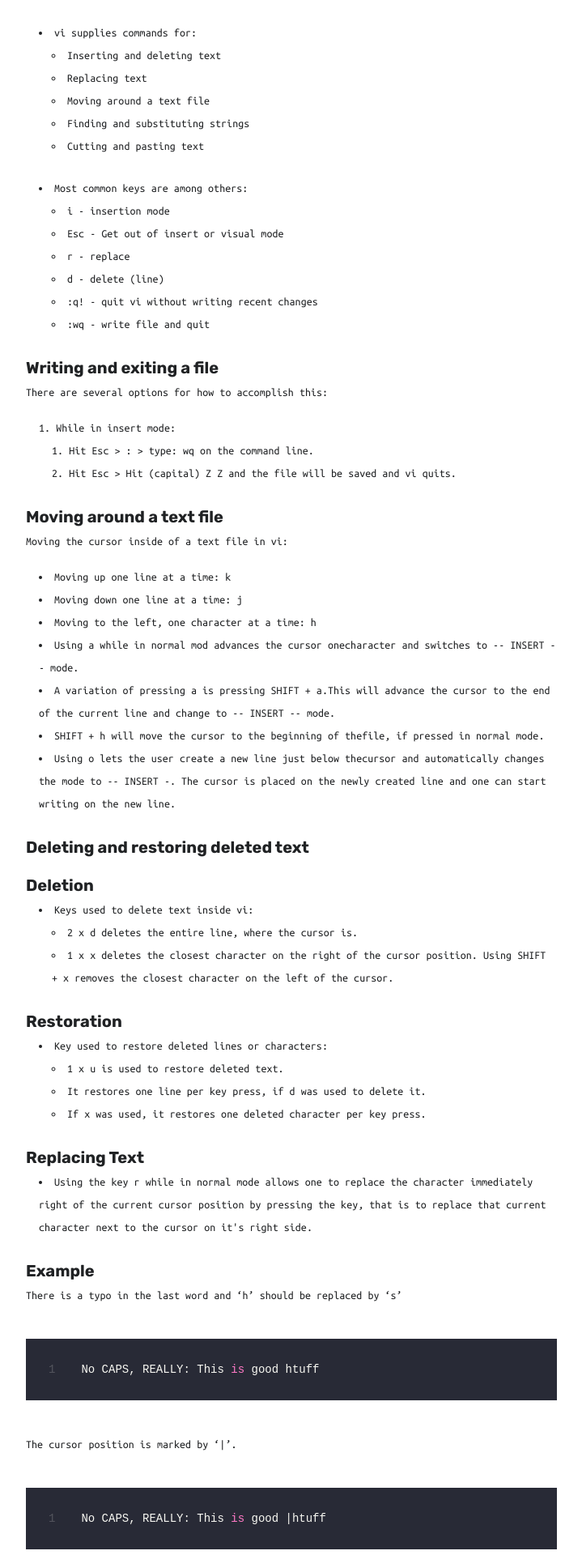
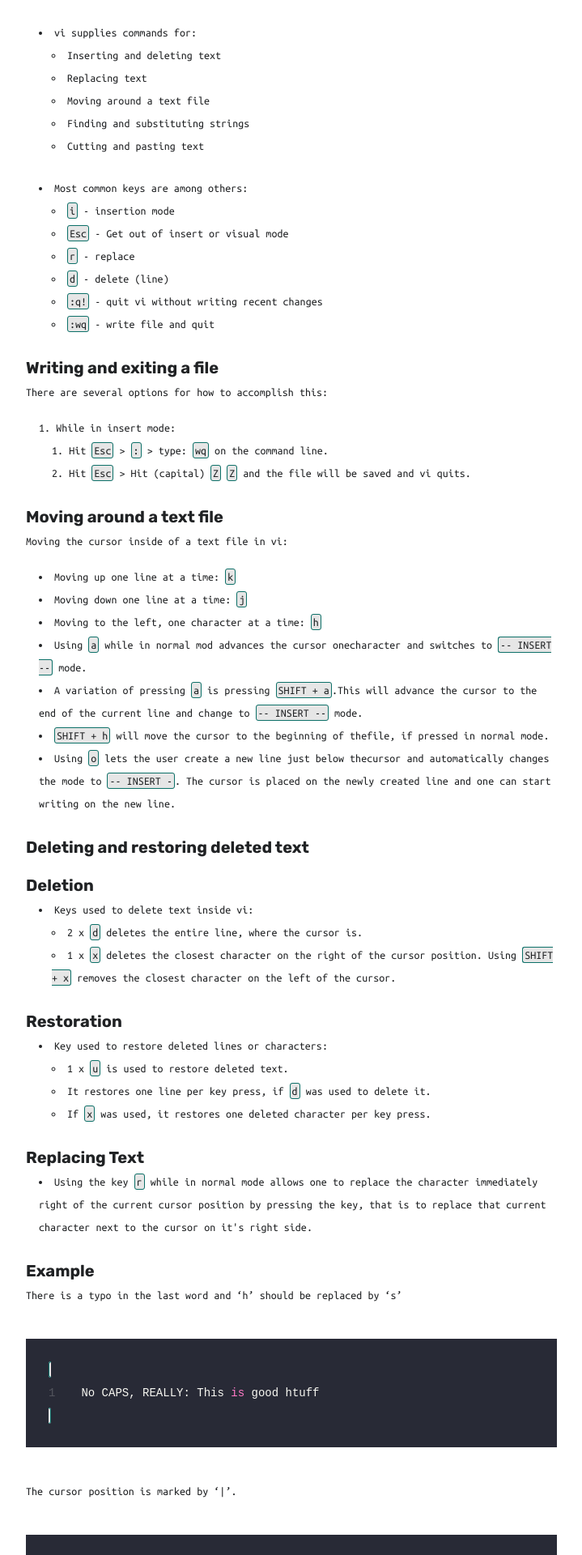
Before and after one commit to kletobias/kletobias.github.io, a Jekyll site: the page built from _projects/Chapter_5-1.md, in a window 1280 px wide. Shown: the part 2238-4158 px from the top of the page at 81% size, without its empty margins (38-757 px from the left). Built offline with Jekyll 4.4.1, drawn with Linux system fonts in a browser that asks for light colours; nearby versions of some CDN libraries.

Commit message:
updating module5 for the website

```diff
--- a/_sass/_typography.scss
+++ b/_sass/_typography.scss
@@ -229,6 +229,10 @@
 
 code {
   font-family: $body-font;
+  background-color: rgb(230, 230, 230);
+  border: 1px solid #0c7068;
+  border-radius: 3px;
+  padding: 2px;
 }
 
 ::selection {
```
